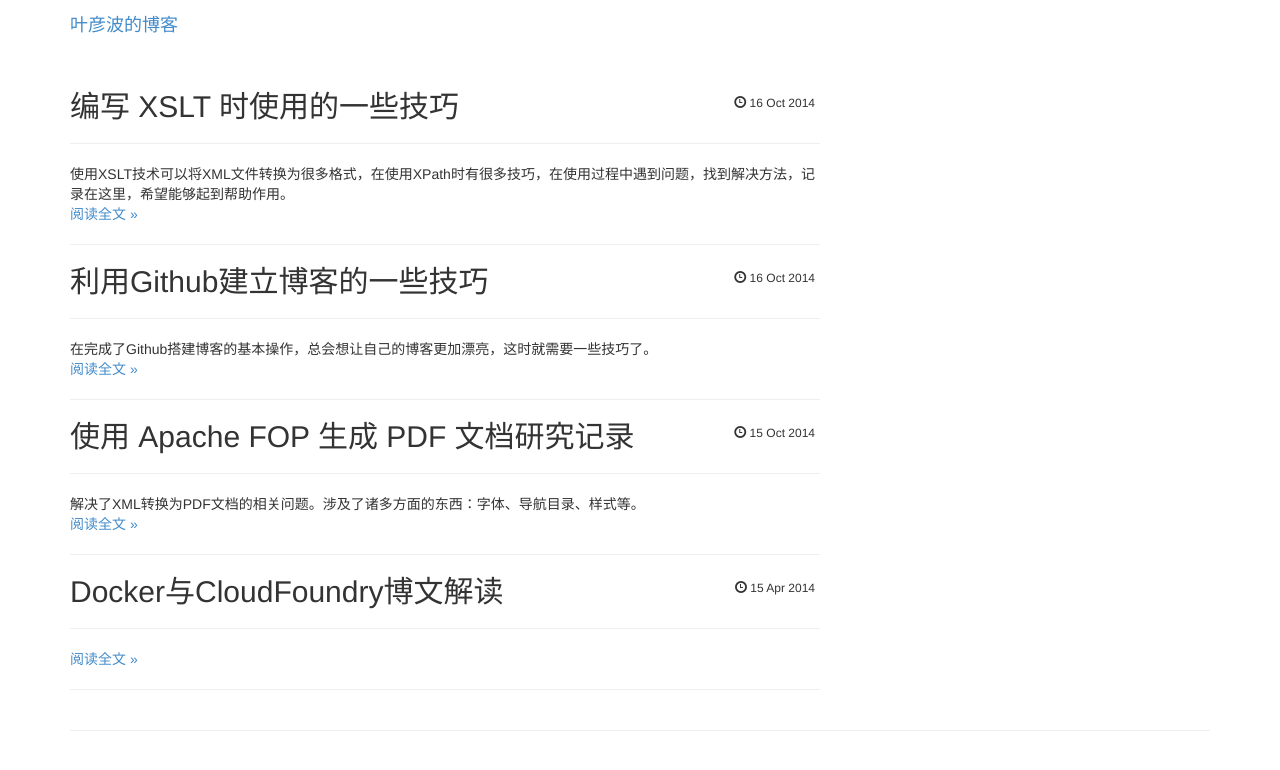
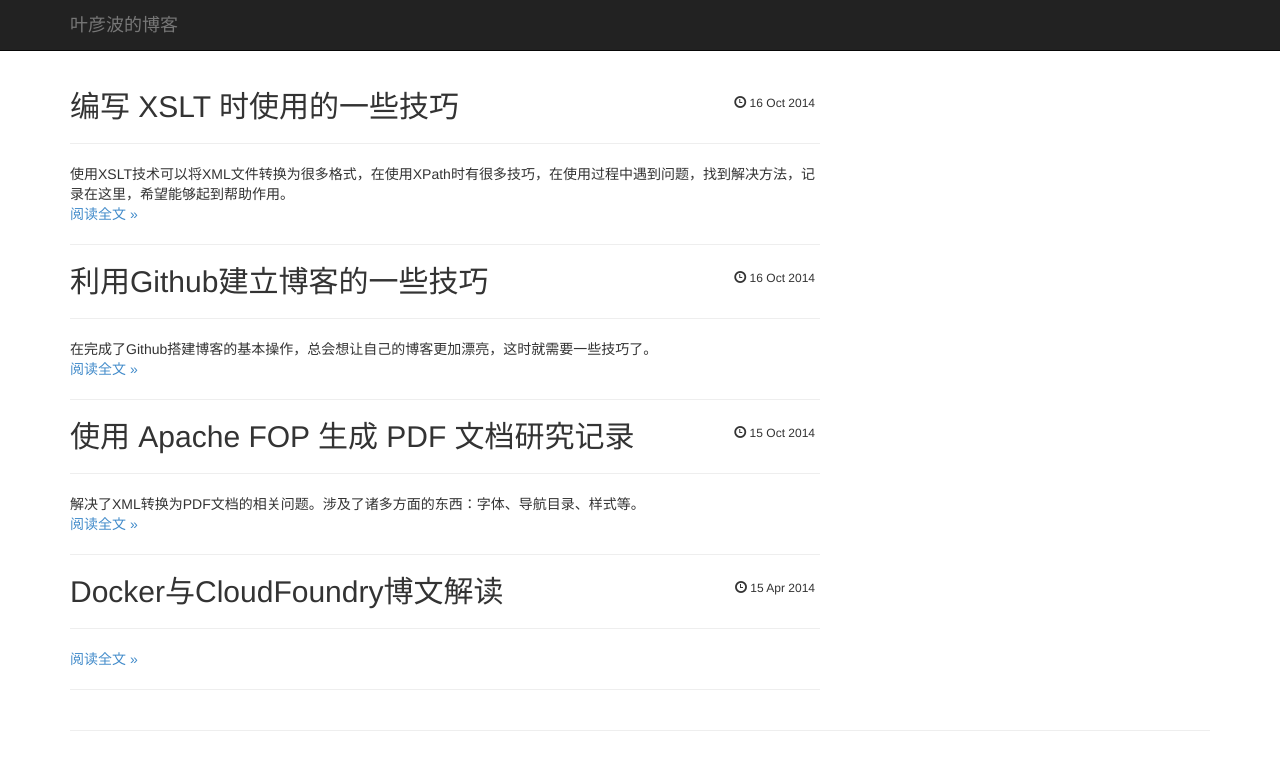
Before and after one commit to yeyanbo/yeyanbo.github.io, a Jekyll site: the page built from index.html, in a window 1280 px wide. Shown: the top 770 px of the page. Built offline with Jekyll 4.4.1, drawn with Linux system fonts in a browser that asks for light colours; Markdown is read by kramdown in place of the engine named in the settings.

Commit message:
css update

```diff
--- a/_layouts/default.html
+++ b/_layouts/default.html
@@ -28,7 +28,7 @@
 
   <body class="skin-blue">
     <!-- Navigation -->
-    <nav class="navbar navbar-fixed-top" role="navigation">
+    <nav class="navbar navbar-inverse navbar-fixed-top" role="navigation">
       <div class="container">
           <a class="navbar-brand" href="/index.html">
             叶彦波的博客
```
